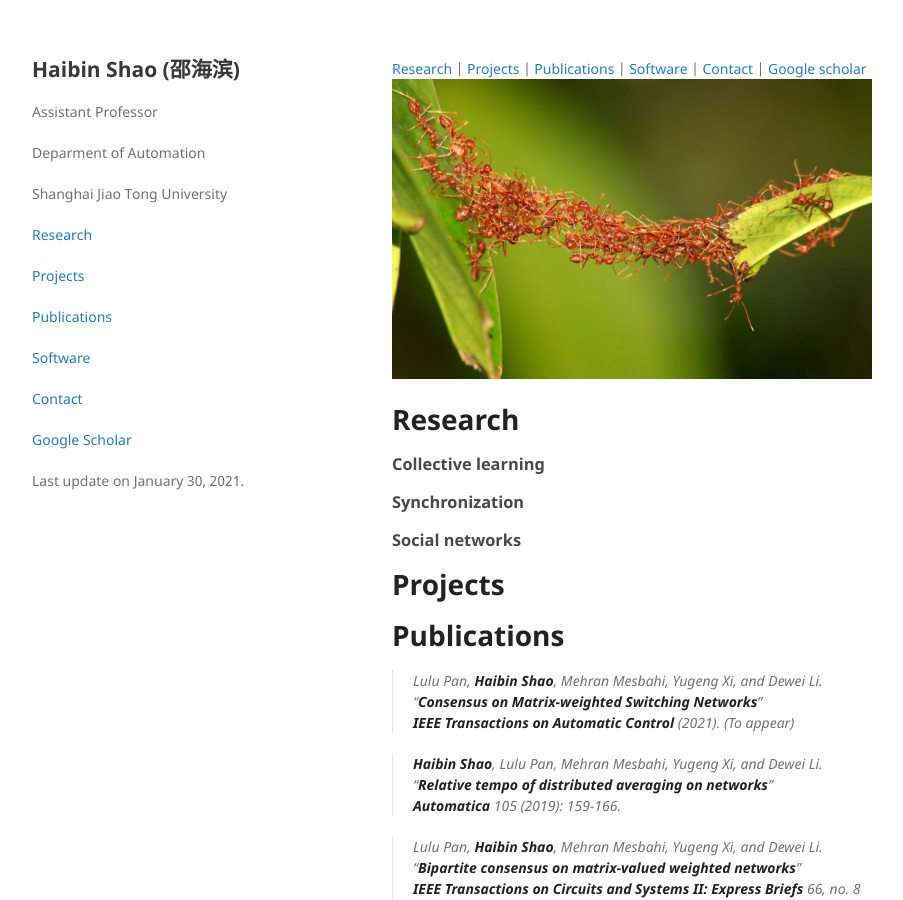
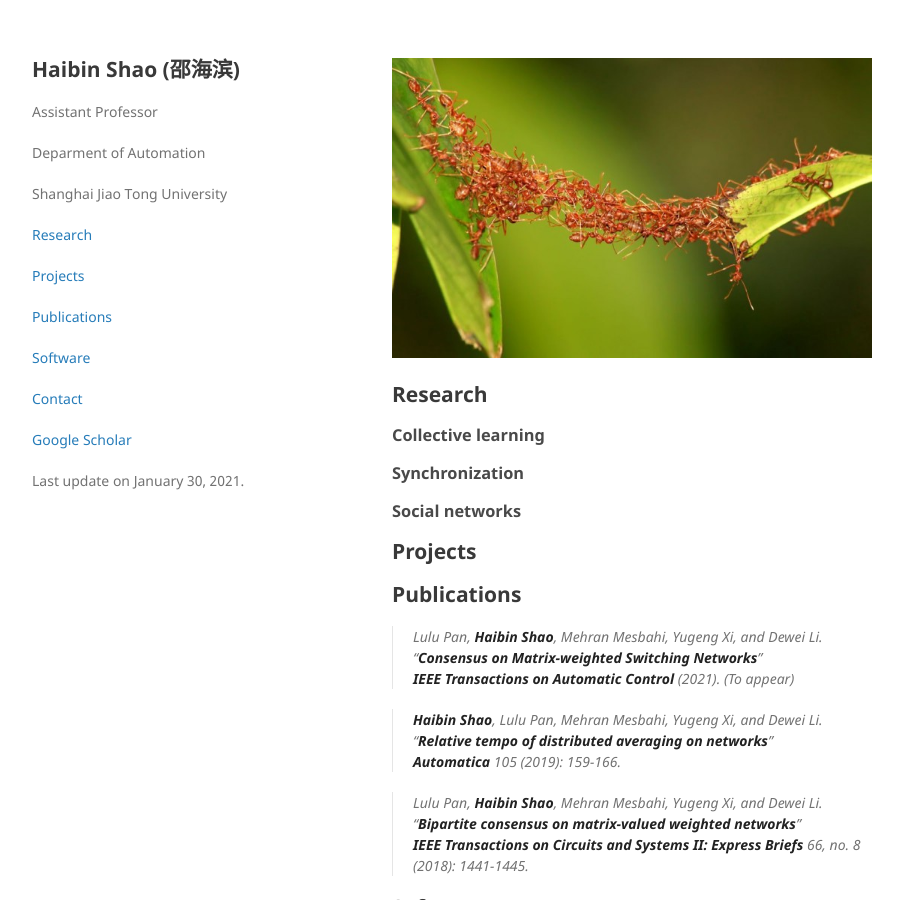
Before and after one commit to hbshao1201/shaohaibin.github.io, a Jekyll site: the page built from index.md, in a window 1280 px wide and 900 px high. Shown: the whole window, without its empty margins (178-1081 px from the left). Built offline with Jekyll 4.4.1, drawn with Linux system fonts in a browser that asks for light colours; our own code applies the rules of GitHub Pages for plain Markdown files.

Commit message:
Update index.md

```diff
--- a/index.md
+++ b/index.md
@@ -1,13 +1,12 @@
-[Research](#Research) |  [Projects](#Projects) |  [Publications](#Publications) |  [Software](#Software) |  [Contact](#Contact) |  [Google scholar]()
 <img src="./images/swarms-ants.jpeg" width="480"/>
-<h1 id="Research">Research</h1>
+<h2 id="Research">Research</h2>
 ### Collective learning
 ### Synchronization
 ### Social networks
 
-<h1 id="Projects">Projects</h1>
+<h2 id="Projects">Projects</h2>
 
-<h1 id="Publications">Publications</h1>
+<h2 id="Publications">Publications</h2>
 
 > Lulu Pan, **Haibin Shao**, Mehran Mesbahi, Yugeng Xi, and Dewei Li.
 >  "**Consensus on Matrix-weighted Switching Networks**"
@@ -22,9 +21,9 @@
 >  **IEEE Transactions on Circuits and Systems II: Express Briefs** 66, no. 8 (2018): 1441-1445.
 
 
-<h1 id="Software">Software</h1>
+<h2 id="Software">Software</h2>
 ### Neighbor selection
-<h1 id="Contact">Contact</h1>
+<h2 id="Contact">Contact</h2>
 ### Phone
 +86 15921538695
 ### Email
```
